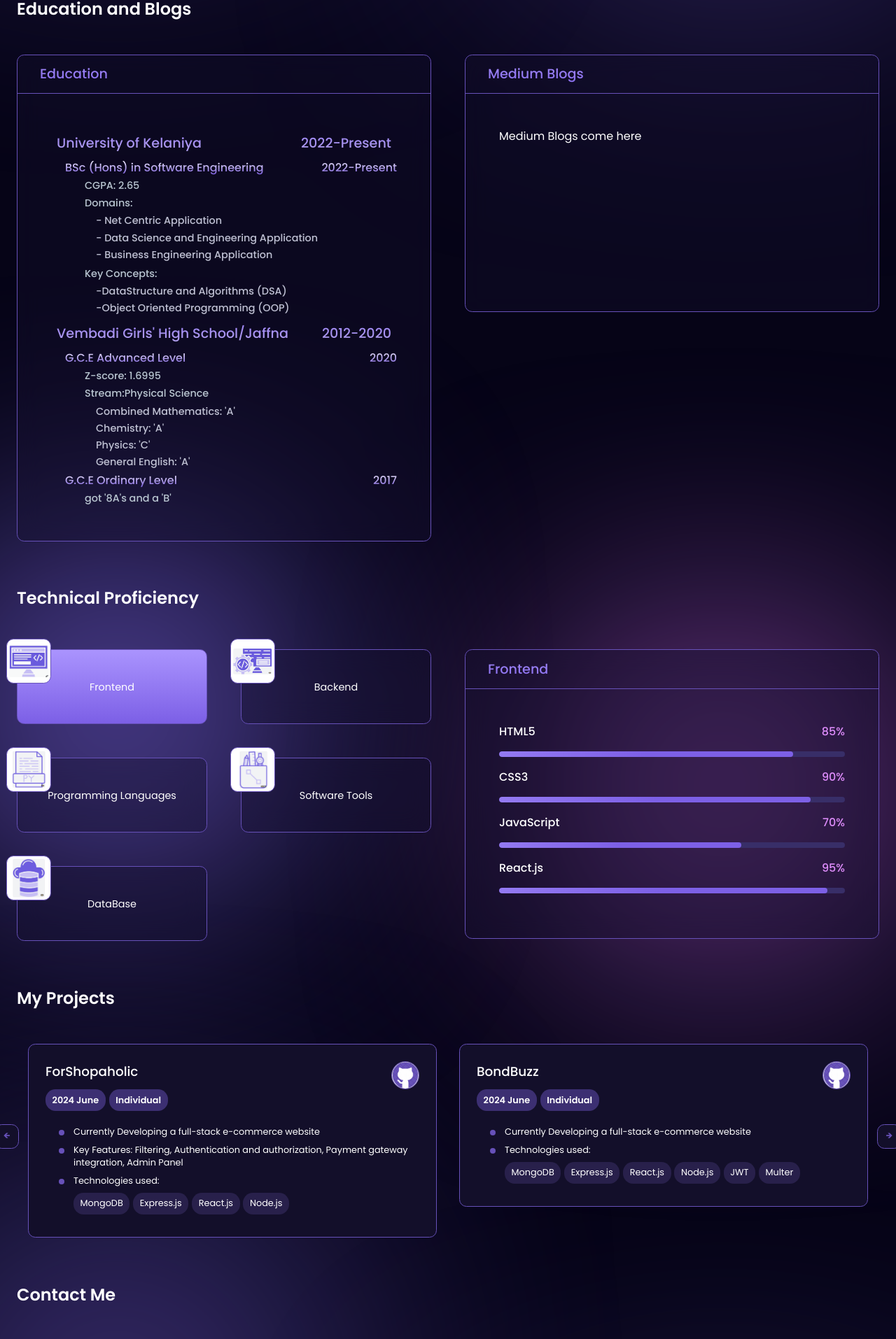
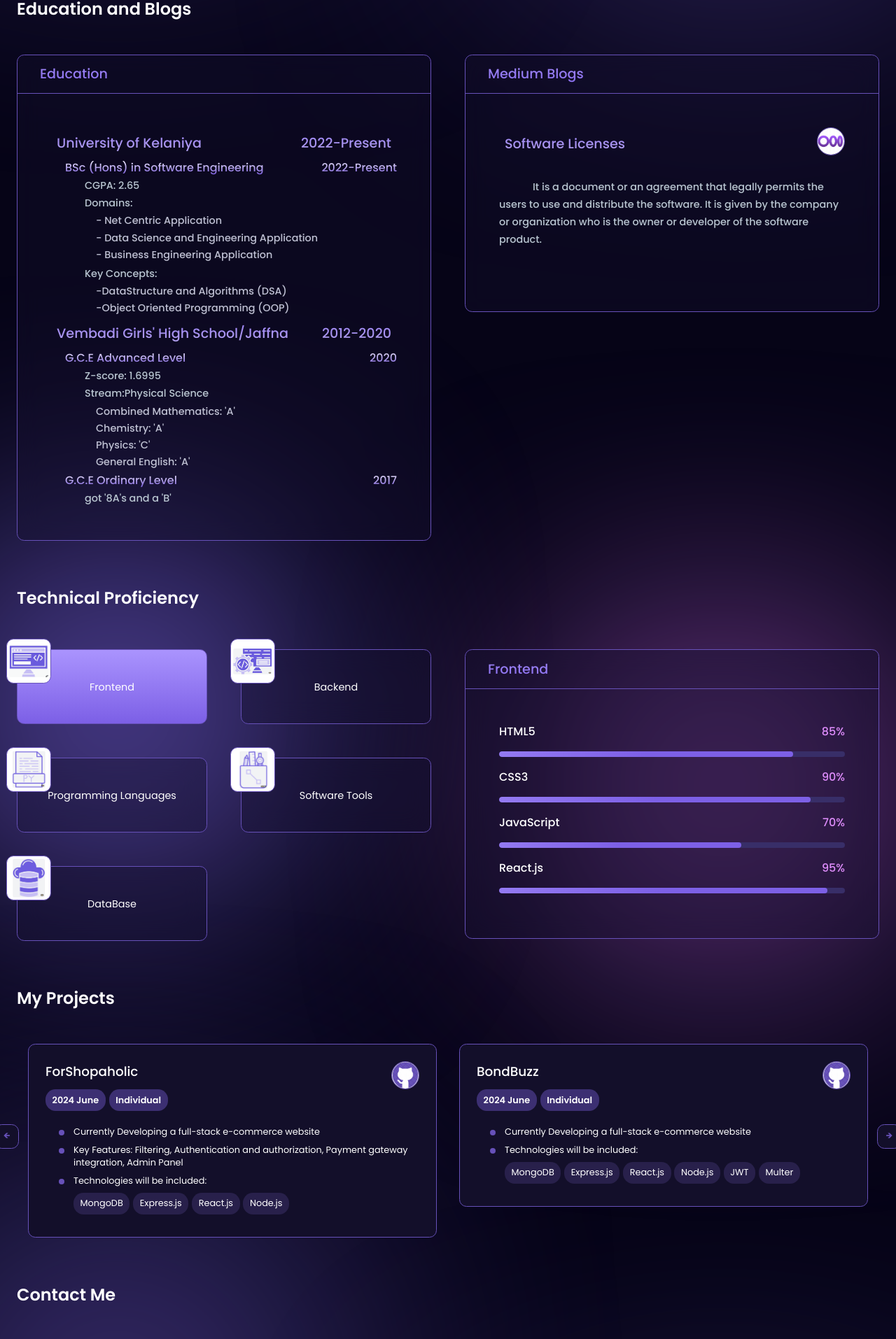
Before and after one commit to Ragapiriya/Portfolio, a React (Create React App) app: page /skills in a window 1280 px wide. Shown: the part 854-2768 px from the top of the page at 70% size. Built offline with nearby package versions, Linux system fonts and the light colour scheme.

Commit message:
changes made

```diff
--- a/src/Components/ContactMe/ContactMe.jsx
+++ b/src/Components/ContactMe/ContactMe.jsx
@@ -11,25 +11,30 @@ const ContactMe = () => {
             <div style={{flex:1}}>
                 <ContactInfoCard
                            //email
-                iconUrl="./Assets/images/email2.png"
+                iconUrl={process.env.PUBLIC_URL + "/Assets/images/email2.png"}
+
+
                 text="rpriyasmail@gmail.com"
                 // href="mailto:r2001piriya@gmail.com"
                 />
                 <ContactInfoCard
                                     //phone number
-                iconUrl="./Assets/images/phone2.png"
+                iconUrl={process.env.PUBLIC_URL + "/Assets/images/phone2.png"}
+
                 text="Whatsapp: +94770567384"
                 href="https://wa.me/+94770567384"/>
                 <ContactInfoCard
                                     // linkedin
-                iconUrl="./Assets/images/linkedin.png"
+                iconUrl={process.env.PUBLIC_URL + "/Assets/images/linkedin.png"}
+
                 text="Ragapiriya Rameshkumar"
                 href="https://www.linkedin.com/in/ragapiriya-rameshkumar/"
                 />
 
                 <ContactInfoCard
                     //github
-                iconUrl="./Assets/images/github.png"
+                iconUrl={process.env.PUBLIC_URL + "/Assets/images/github.png"}
+
                 text="Ragapiriya"
                 href="https://github.com/Ragapiriya"
 
--- a/src/Components/EdBlogs/Blogs/Blogs.css
+++ b/src/Components/EdBlogs/Blogs/Blogs.css
@@ -20,3 +20,40 @@
     align-items: center;
     justify-content: space-between;
 }
+
+.blogs-info-content h7{
+    font-size: 1.2rem;
+    font-weight: 480;
+
+    padding: 0.5rem 0.5rem  ;
+    background: linear-gradient(180deg, #967bf8 0%, #b8aae8);
+    background-clip: text;
+    -webkit-background-clip: text;
+    -webkit-text-fill-color: transparent;
+    /* border-bottom: 1.9px solid #6751b9; */
+
+}
+
+.blogs-info-content h9{
+    font-size: 0.9rem;
+    font-weight: 450;
+    padding: 0.5rem 3rem  ;
+    color:rgb(185, 198, 209) ;
+
+
+
+}
+.header{
+    display: flex;
+    align-items: center;
+    justify-content: space-between;
+}
+.medium img{
+    width: 40px;
+    height: 40px;
+    border: 1.5px solid #6751b9;
+    border-radius: 23rem;
+
+
+
+}
--- a/src/Components/EdBlogs/Blogs/Blogs.jsx
+++ b/src/Components/EdBlogs/Blogs/Blogs.jsx
@@ -6,7 +6,16 @@ const Blogs = () => {
     <div className="blogs-info">
     <h6>Medium Blogs</h6>
       <div className="blogs-info-content">
-        Medium Blogs come here
+        <div className="header">
+        <h7>Software Licenses</h7>
+        <div className="medium">
+          <a href="https://medium.com/@r2001piriya/software-licenses-688eab7ab1e5" rel="nonreferrer" target='_blank'>
+            <img src={process.env.PUBLIC_URL + "/Assets/images/medium.png"} alt="medium" />
+          </a>
+        </div>
+        </div>
+       <br></br>
+       <h9>It is a document or an agreement that legally permits the users to use and distribute the software. It is given by the company or organization who is the owner or developer of the software product.</h9>
       </div>
       </div></>
   )
--- a/src/Components/Navbar/Navbar.js
+++ b/src/Components/Navbar/Navbar.js
@@ -1,18 +1,27 @@
-import React, { useState } from 'react'
-import './Navbar.css';
-import MobileNav from '../MobileNav/MobileNav';
+import React, { useState } from "react";
+import "./Navbar.css";
+import MobileNav from "../MobileNav/MobileNav";
 
-const Navbar = ({scrollTocomponent}) => {
-    const [openMenu,setOpenMenu]=useState(false);
-    const toggleMenu = ()=>{
+const Navbar = ({ scrollTocomponent }) => {
+  const isProduction = process.env.NODE_ENV === "production";
+
+  const logoSrc = isProduction
+    ? `${process.env.PUBLIC_URL}/Assets/images/logo.jpg`
+    : "/Assets/images/logo2.jpg";
+
+
+  const [openMenu, setOpenMenu] = useState(false);
+  const toggleMenu = () => {
     setOpenMenu(!openMenu);
-    }
+  };
+  console.log("Environment:", process.env.NODE_ENV);
+  console.log("Image Source:", logoSrc);
   return (
     <>
-    <MobileNav isOpen={openMenu} toggleMenu={toggleMenu}/>
-    <nav className='nav-wrapper'>
-        <div className='nav-content'>
-            <img  alt="logo" className='logo'src='./Assets/images/logo.jpg' />
+      <MobileNav isOpen={openMenu} toggleMenu={toggleMenu} />
+      <nav className="nav-wrapper">
+        <div className="nav-content">
+          <img alt="logo" className="logo" src={process.env.PUBLIC_URL+"/Assets/images/logo.jpg"} />
           {/* <BrowserRouter> src=''
         public\Assets\images\logo.jpg
             <ul>
@@ -41,35 +50,70 @@ const Navbar = ({scrollTocomponent}) => {
             </BrowserRouter> */}
           <ul>
             <li>
-                    <a className='menu-item' onClick={()=>scrollTocomponent('hero')}>Home</a>
+              <a
+                className="menu-item"
+                onClick={() => scrollTocomponent("hero")}
+              >
+                Home
+              </a>
             </li>
             <li>
-                    <a className='menu-item' onClick={()=>scrollTocomponent('edblogs')}>Education & Blogs</a>
+              <a
+                className="menu-item"
+                onClick={() => scrollTocomponent("edblogs")}
+              >
+                Education & Blogs
+              </a>
             </li>
             <li>
-                    <a className='menu-item' onClick={()=>scrollTocomponent('skills')}>Technical Proficiency</a>
+              <a
+                className="menu-item"
+                onClick={() => scrollTocomponent("skills")}
+              >
+                Technical Proficiency
+              </a>
             </li>
             <li>
-                    <a className='menu-item' onClick={()=>scrollTocomponent('projects')}>Projects</a>
+              <a
+                className="menu-item"
+                onClick={() => scrollTocomponent("projects")}
+              >
+                Projects
+              </a>
             </li>
             <li>
-                    <a className='menu-item' onClick={()=>scrollTocomponent('contact-me')}>Contact-me</a>
+              <a
+                className="menu-item"
+                onClick={() => scrollTocomponent("contact-me")}
+              >
+                Contact-me
+              </a>
             </li>
-                <button className='contact-btn'> <a href='https://drive.google.com/file/d/1-Oot4sT9kk4wocw6yxXDRDVOVVoNP-aw/view?usp=sharing'target="_blank" rel="noreferrer"> FindMyResume </a></button>
-
+            <button className="contact-btn">
+              {" "}
+              <a
+                // href="https://drive.google.com/file/d/1-Oot4sT9kk4wocw6yxXDRDVOVVoNP-aw/view?usp=sharing"
+                href="https://drive.google.com/file/d/1liKdgwDbb4n6qpg83eEu9qnZMBoAuRoA/view?usp=drive_link"
+                target="_blank"
+                rel="noreferrer"
+              >
+                {" "}
+                FindMyResume{" "}
+              </a>
+            </button>
           </ul>
-            <button className='menu-btn' onClick={toggleMenu}>
-                <span class="material-symbols-outlined"
-                style={{fontSize:'1rem'}}>
-                {openMenu ? 'close':'menu'}
+          <button className="menu-btn" onClick={toggleMenu}>
+            <span
+              class="material-symbols-outlined"
+              style={{ fontSize: "1rem" }}
+            >
+              {openMenu ? "close" : "menu"}
             </span>
-
           </button>
         </div>
+      </nav>
+    </>
+  );
+};
 
-    </nav></>
-
-  )
-}
-
-export default Navbar
+export default Navbar;
--- a/src/Components/Projects/ProjectsCard/ProjectsCard.jsx
+++ b/src/Components/Projects/ProjectsCard/ProjectsCard.jsx
@@ -9,7 +9,7 @@ const ProjectsCard = ({ details }) => {
           <h6>{details.title}</h6>
           <div className="repo">
             <a href={details.link} rel="noreferrer" target="_blank">
-              <img src="./Assets/images/github2.png" alt="github" />
+              <img src={process.env.PUBLIC_URL + "/Assets/images/github2.png"} alt="github" />
             </a>
           </div>
         </div>
--- a/src/Components/Skills/SkillCard/SkillCard.jsx
+++ b/src/Components/Skills/SkillCard/SkillCard.jsx
@@ -7,7 +7,8 @@ const SkillCard = ({title, iconUrl,isActive, onClick}) => {
     onClick={()=>onClick()}
     >
         <div className="skill-icon">
-            <img src={iconUrl} alt={title} />
+            {/* <img src={iconUrl} alt={title} /> */}
+            <img src={`${process.env.PUBLIC_URL}/${iconUrl}`} alt={title} />
         </div>
         <span>{title}</span>
 
--- a/src/utils/data.js
+++ b/src/utils/data.js
@@ -2,6 +2,7 @@ export const dataOfSkills=[
     {
         title: "Frontend",
         icon:"./Assets/images/frontend2.png",
+
         skills:[
             {skill:"HTML5",percentage:"85%" },
             {skill:"CSS3" ,percentage:"90%" },
@@ -62,31 +63,31 @@ export const projects=[
         title:"ForShopaholic",
         year:"2024 June",
         type:"Individual",
-        description:["Currently Developing  a full-stack e-commerce website","Key Features: Filtering, Authentication and authorization, Payment gateway integration, Admin Panel","Technologies used: "],
+        description:["Currently Developing  a full-stack e-commerce website","Key Features: Filtering, Authentication and authorization, Payment gateway integration, Admin Panel","Technologies will be included: "],
         technologies:[ 'MongoDB','Express.js','React.js','Node.js'],
-        link:"#"
+        link:"https://github.com/Ragapiriya/ForShopaholic"
 
     },
     {
         title:"BondBuzz",
         year:"2024 June",
         type:"Individual",
-        description:["Currently Developing  a full-stack e-commerce website ","Technologies used: "],
+        description:["Currently Developing  a full-stack e-commerce website ","Technologies will be included: "],
         technologies:[ 'MongoDB','Express.js','React.js','Node.js','JWT','Multer'],
-        link:"#"
+        link:"https://github.com/Ragapiriya/mernApp"
 
 
 
     },
-    {
-        title:"FF",
-        year:"2024 March",
-        type:"Group",
-        description:["Developed a full-stack e-commerce website for a perfume shop.","Contributions:Contributed to the Front-end development using React.js","Technologies used: "],
-        technologies:['React.js','JWT','MySql','Bootstrap'],
-        link:"https://github.com/Thenujan-V/Perfume_shop_web_app.git"
+    // {
+    //     title:"FF",
+    //     year:"2024 March",
+    //     type:"Group",
+    //     description:["Developed a full-stack e-commerce website for a perfume shop.","Contributions:Contributed to the Front-end development using React.js","Technologies used: "],
+    //     technologies:['React.js','JWT','MySql','Bootstrap'],
+    //     link:"https://github.com/Thenujan-V/Perfume_shop_web_app.git"
 
-    },
+    // },
     {
         title:"ToDo app",
         year:"2024 May",
```
Also changed, not shown: src/Components/Hero/Hero.jsx (+6 -6 lines), public/Assets/images/medium.png (added). Lines whose indentation alone changed are shown as unchanged.
